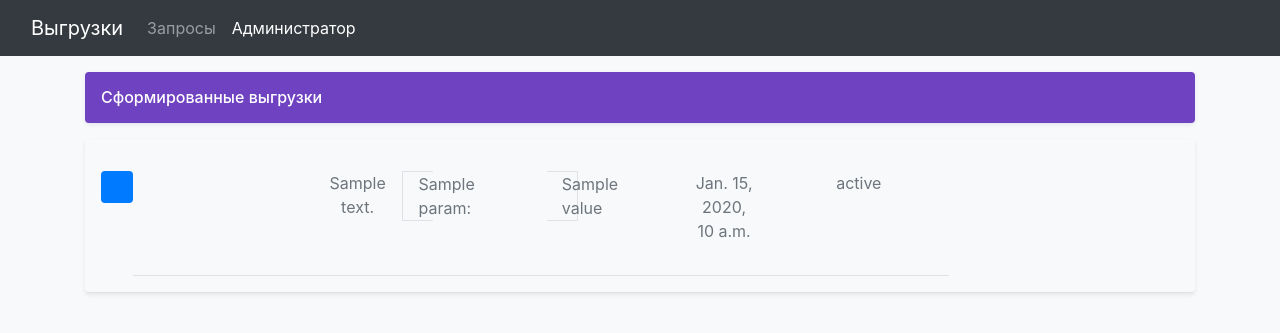
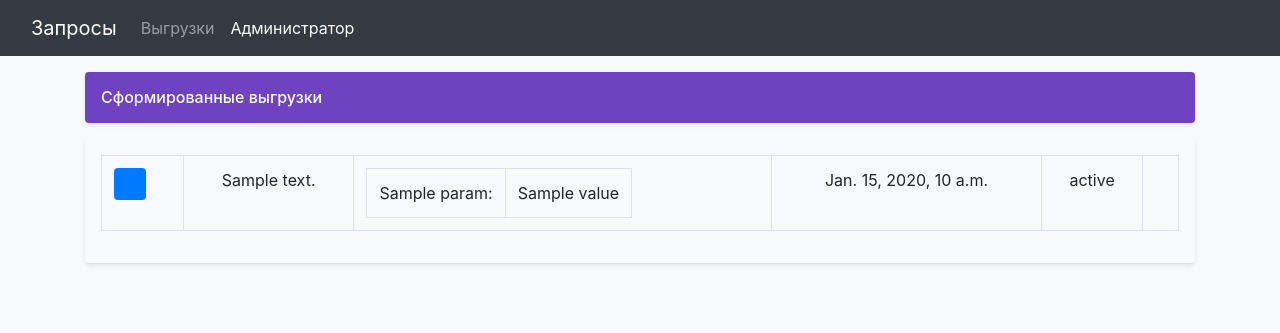
Before and after one commit to DavydovAlex/MIS_DB, a Django app: template mis/query/templates/uploadings.html in a window 1280 px wide. Shown: the top 333 px of the page. Run offline with Django 3.2, Linux system fonts and the light colour scheme; the template is opened without the code that fills it: most values are stand-ins (such as "Sample title", 1, 10 or a date in 2020); some libraries are stand-ins or nearby versions.

Commit message:
переработал страницу сформированных выгрузок

```diff
--- a/mis/query/templates/base.html
+++ b/mis/query/templates/base.html
@@ -26,12 +26,12 @@
 <body class="bg-light">
 <nav class="navbar navbar-expand-lg fixed-top navbar-dark bg-dark" aria-label="Main navigation">
   <div class="container-fluid">
-    <a class="navbar-brand" href="{% url 'query:index' %}">Выгрузки</a>
+    <a class="navbar-brand" href="{% url 'query:index' %}">Запросы</a>
 
     <div class="navbar-collapse offcanvas-collapse" id="navbarsExampleDefault">
       <ul class="navbar-nav me-auto mb-2 mb-lg-0">
         <li class="nav-item">
-          <a class="nav-link" href="{% url 'query:index' %}">Запросы</a>
+          <a class="nav-link" href="{% url 'query:uploadings' %}">Выгрузки</a>
         </li>
         <li class="nav-item">
           <a class="nav-link active" aria-current="page" href="{% url 'admin:index' %}">Администратор</a>
--- a/mis/query/templates/queries.html
+++ b/mis/query/templates/queries.html
@@ -1,7 +1,7 @@
 {% extends "base.html" %}
 
 {% block title %}
-<title>Доступные выгрузки</title>
+<title>Доступные запросы</title>
 {% endblock %}
 
 
--- a/mis/query/templates/uploadings.html
+++ b/mis/query/templates/uploadings.html
@@ -5,91 +5,66 @@
 {% endblock %}
 
 {% block content %}
-<div class="d-flex align-items-center p-3 my-3 text-white bg-purple rounded shadow-sm">
+<div class="align-items-center p-3 my-3 text-white bg-purple rounded shadow-sm">
     <div class="lh-1">
       <h1 class="h6 mb-0 text-white lh-1">Сформированные выгрузки</h1>
     </div>
   </div>
 <div class="my-3 p-3 bg-body rounded shadow-sm  border-bottom">
+<table class="table table-bordered">
+    <tbody>
     {% for upl in upls %}
-      <div class="d-flex text-muted pt-3">
+    <tr>
+        <td>
             <svg class="bd-placeholder-img flex-shrink-0 me-2 rounded" width="32" height="32"
            xmlns="http://www.w3.org/2000/svg" role="img" aria-label="Placeholder: 32x32"
            preserveAspectRatio="xMidYMid slice" focusable="false"><title>Placeholder</title>
           <rect width="100%" height="100%" fill="#007bff"/>
       </svg>
-      <div class=" col-2 pb-3 mb-0 small lh-sm border-bottom">
+      <div class="pb-3 mb-0 small lh-sm ">
         <strong class="d-block text-gray-dark"><a class="nav-item" href="">{{ upl.query.name }}</a></strong>
         {{  upl.query.description }}
       </div>
-        <div class=" col-1 pb-3 mb-0 lh-sm border-bottom "><p class="text-center">{{ upl.upl.comment }}</p></div>
-
+        </td>
+        <td>
+                    <div ><p class="text-center">{{ upl.upl.comment }}</p></div>
+        </td>
+        <td>
             {% if upl.params %}
-        <div class="border-bottom ">
+            <table>
+                <tbody>
 
                 {% for param in upl.params %}
-          <div class="col-1 border-top border-left border-bottom">{{ param.param.name }}:</div>
+                <tr>
+                    <td>
+                        <div >{{ param.param.name }}:</div>
+                    </td>
+                    <td>
+                        <div >{{ param.value }}</div>
+                    </td>
+                </tr>
                 {% endfor %}
-        </div>
-
-        <div class="border-bottom ">
-            {% for param in upl.params %}
-              <div class=" col-1 border-top border-right border-bottom">{{ param.value }}</div>
-            {% endfor %}
-        </div>
+                </tbody>
+            </table>
           {% else %}
-          <div class="border-bottom ">
-              <div class=" col-1 "> </div>
-        </div>
-          <div class="border-bottom ">
-              <div class=" col-1 "> </div>
-        </div>
 
           {% endif %}
-
-
-
-       <div class=" col-1 pb-3 mb-0 lh-sm border-bottom "><p class="text-center">{{ upl.upl.create_date }}</p></div>
-           <div class=" col-2 pb-3 mb-0 lh-sm border-bottom "><p class="text-center">{{ upl.upl.get_status_display }}</p></div>
+        </td>
+        <td>
+               <div><p class="text-center">{{ upl.upl.create_date }}</p></div>
+        </td>
+        <td>
+            <div><p class="text-center">{{ upl.upl.get_status_display }}</p></div>
+        </td>
+        <td>
             {% if upl.upl.file_path %}
-          <div class=" col-2 pb-3 mb-0 lh-sm border-bottom "><a class="nav-item" href="{% url 'query:download' upl.upl.file_path %}" download>Ссылка</a></div>
+          <div><a class="nav-item" href="{% url 'query:download' upl.upl.file_path %}" download>Ссылка</a></div>
           {% endif %}
-
-
-      </div>
-    {% endfor %}
-  </div>
-<!--<div class="my-3 p-3 bg-body rounded shadow-sm">
-  <table class="table ">
-    <tbody>
-    {% for upl in upls %}
-    {% if upl.params %}
-    <tr>
-    <td rowspan="{{ upl.param_len}}" align="center" valign="middle">{{ upl.query.name }}</td>
-    <td rowspan="{{ upl.param_len}}" align="center" valign="middle">{{ upl.query.description }}</td>
-      <td></td>
-      <td></td>
-    <td rowspan="{{ upl.param_len}}" align="center" valign="middle">{{ upl.upl.comment }}</td>
-    <td rowspan="{{ upl.param_len}}" align="center" valign="middle">{{ upl.upl.create_date }}</td>
-      {% for param in upl.params %}
-      <tr>
-        <td>{{ param.param }}</td>
-        <td>{{ param.value }}</td>
+        </td>
     </tr>
     {% endfor %}
-    </tr>
-    {% else %}
-       <tr>
-    <td>{{ upl.query.name }}</td>
-          <td>{{ upl.query.description }}</td>
-            <td></td>
-    <td>{{ upl.upl.comment }}</td>
-    <td>{{ upl.upl.create_date }}</td>
-    </tr>
-    {% endif %}
-    {% endfor %}
     </tbody>
-  </table>-->
+</table>
 </div>
 
 {% endblock %}
```
Lines whose indentation alone changed are shown as unchanged.
